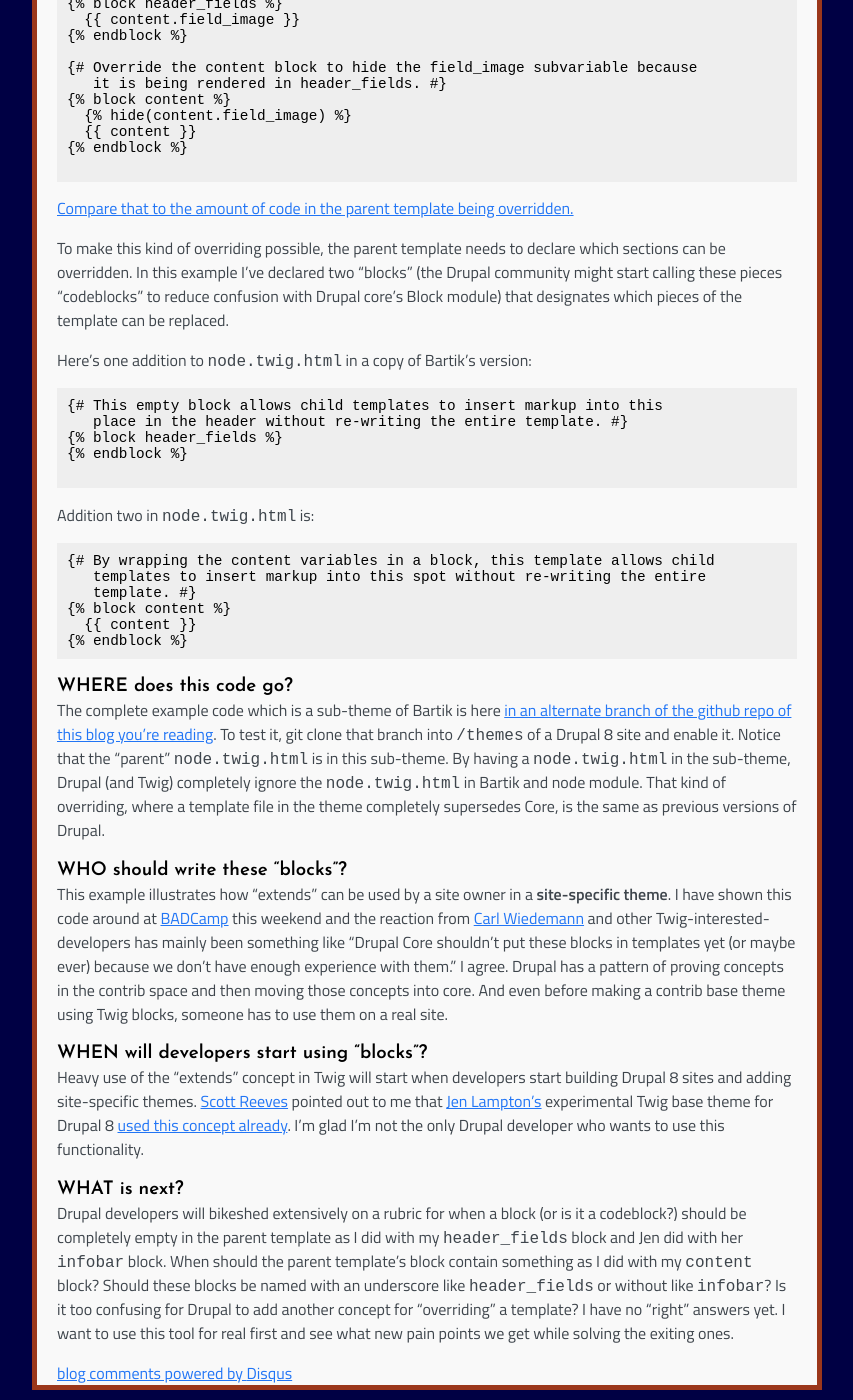
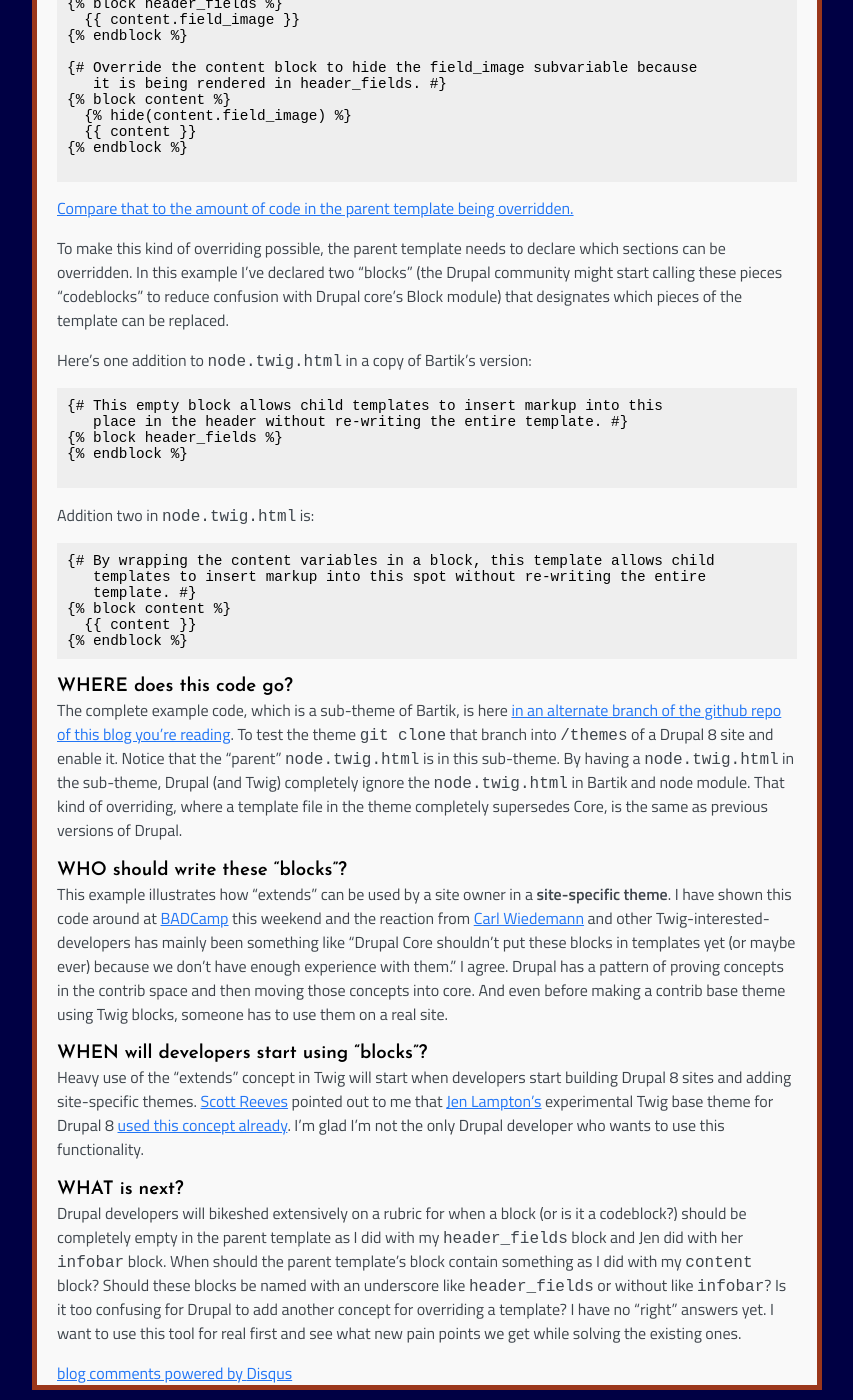
Before and after one commit to stevector/stevector.github.io, a Jekyll site: the page built from _posts/2013-10-27-d8-twig-extends.md, in a window 1280 px wide and 1400 px high, scrolled down 765 px. Shown: the whole window, without its empty margins (213-1066 px from the left). Built offline with Jekyll 4.4.1, drawn with Linux system fonts in a browser that asks for light colours; nearby versions of some CDN libraries; Markdown is read by kramdown in place of the engine named in the settings; comment, search, counter and statistics services are not loaded; some of the changed text lies outside the part shown.

Commit message:
Typo and phrasing fixes in 2013-10-27-d8-twig-extends.md

```diff
--- a/_posts/2013-10-27-d8-twig-extends.md
+++ b/_posts/2013-10-27-d8-twig-extends.md
@@ -12,9 +12,9 @@ Twig contains within it a different model for overriding templates that can be u
 
 ### WHY is it helpful?
 
-Last weekend when I was working on a personal Drupal project ([nerdologues.com](http://nerdologues.com)) and ran into a common theme development pain point.
+Last weekend I was working on a personal Drupal project ([nerdologues.com](http://nerdologues.com)) and ran into a common theme development pain point.
 I wanted to print some fields separate from the rest of the `$content` variable for only one node type.
-In Drupal 7 (and prior versions) this process involves making a a complete copy of the `node.tpl.php` file ([See the drupal.org documentation of this process here](https://drupal.org/node/17565)).
+In Drupal 7 (and prior versions) this process involves making a complete copy of the `node.tpl.php` file ([See the drupal.org documentation of this process here](https://drupal.org/node/17565)).
 
 Copying every line of `node.tpl.php` to `node--article.tpl.php` only to change a few lines makes the theme of a given Drupal site extremely WET ([Write Everything Twice](http://en.wikipedia.org/wiki/Don't_repeat_yourself#DRY_vs_WET_solutions)).
 What if instead of duplicating the entire node template file to a node-type specific name, I could make that node-type specific file contain only the overrides?
@@ -70,8 +70,8 @@ Addition two in `node.twig.html` is:
 
 ### WHERE does this code go?
 
-The complete example code which is a sub-theme of Bartik is here [in an alternate branch of the github repo of this blog you're reading](https://github.com/stevector/stevector.github.io/tree/example--twig-extends).
-To test it, git clone that branch into `/themes` of a Drupal 8 site and enable it.
+The complete example code, which is a sub-theme of Bartik, is here [in an alternate branch of the github repo of this blog you're reading](https://github.com/stevector/stevector.github.io/tree/example--twig-extends).
+To test the theme `git clone` that branch into `/themes` of a Drupal 8 site and enable it.
 Notice that the "parent" `node.twig.html` is in this sub-theme.
 By having a `node.twig.html` in the sub-theme, Drupal (and Twig) completely ignore the `node.twig.html` in Bartik and node module.
 That kind of overriding, where a template file in the theme completely supersedes Core, is the same as previous versions of Drupal.
@@ -94,5 +94,5 @@ Heavy use of the "extends" concept in Twig will start when developers start buil
 Drupal developers will bikeshed extensively on a rubric for when a block (or is it a codeblock?) should be completely empty in the parent template as I did with my `header_fields` block and Jen did with her `infobar` block.
 When should the parent template's block contain something as I did with my `content` block?
 Should these blocks be named with an underscore like `header_fields` or without like `infobar`?
-Is it too confusing for Drupal to add another concept for "overriding" a template? I have no "right" answers yet.
-I want to use this tool for real first and see what new pain points we get while solving the exiting ones.
+Is it too confusing for Drupal to add another concept for overriding a template? I have no "right" answers yet.
+I want to use this tool for real first and see what new pain points we get while solving the existing ones.
```
